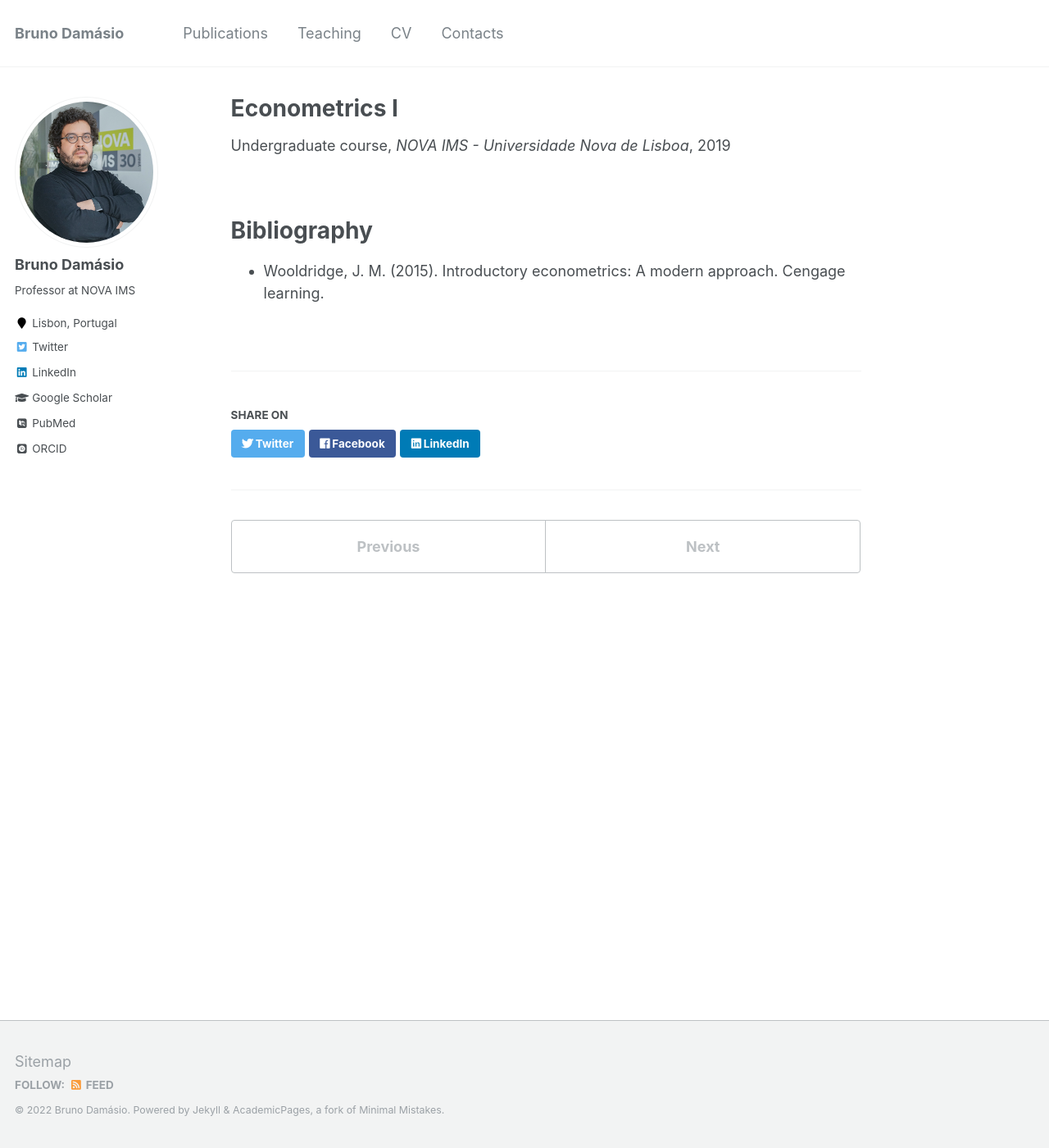
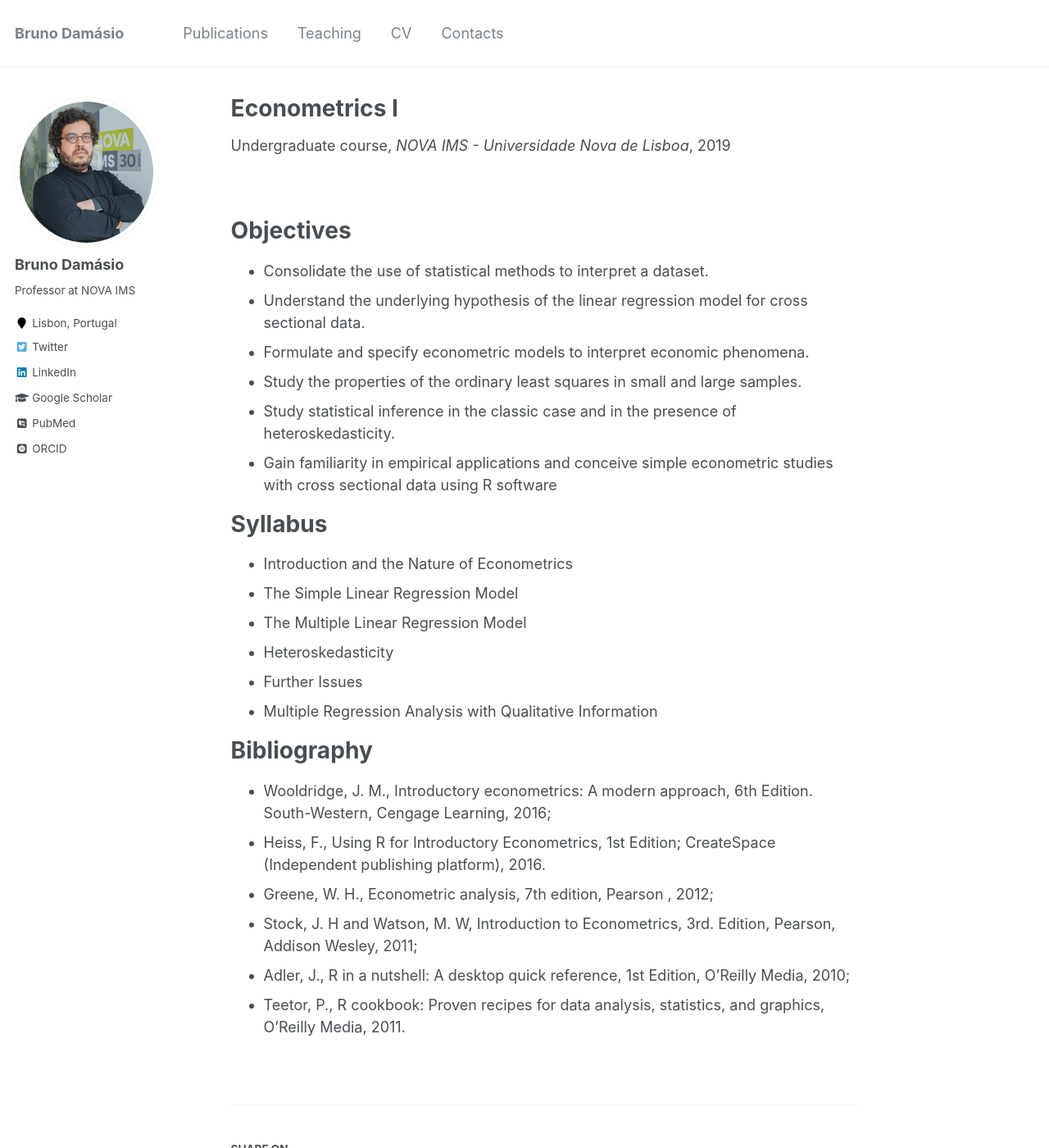
Before and after one commit to damasiob/damasiob.github.io, a Jekyll site: the page built from _teaching/econometrics-i.md, in a window 1280 px wide and 1400 px high. Shown: the whole window at 82% size. Built offline with Jekyll 4.4.1, drawn with Linux system fonts in a browser that asks for light colours; some web fonts are replaced.

Commit message:
Update econometrics-i.md

```diff
--- a/_teaching/econometrics-i.md
+++ b/_teaching/econometrics-i.md
@@ -9,6 +9,30 @@ location: "Lisbon, Portugal"
 ---
 <br>
 
+Objectives
+======
+* Consolidate the use of statistical methods to interpret a dataset.
+* Understand the underlying hypothesis of the linear regression model for cross sectional data.
+* Formulate and specify econometric models to interpret economic phenomena.
+* Study the properties of the ordinary least squares in small and large samples.
+* Study statistical inference in the classic case and in the presence of heteroskedasticity.
+* Gain familiarity in empirical applications and conceive simple econometric studies with cross sectional data using R software
+
+Syllabus
+======
+* Introduction and the Nature of Econometrics
+* The Simple Linear Regression Model
+* The Multiple Linear Regression Model
+* Heteroskedasticity
+* Further Issues
+* Multiple Regression Analysis with Qualitative Information
+
+
 Bibliography
 ======
-* Wooldridge, J. M. (2015). Introductory econometrics: A modern approach. Cengage learning.
+* Wooldridge, J. M., Introductory econometrics: A modern approach, 6th Edition. South-Western, Cengage Learning, 2016;
+* Heiss, F., Using R for Introductory Econometrics, 1st Edition; CreateSpace (Independent publishing platform), 2016.
+* Greene, W. H., Econometric analysis, 7th edition, Pearson , 2012;
+* Stock, J. H and Watson, M. W, Introduction to Econometrics, 3rd. Edition, Pearson, Addison Wesley, 2011;
+* Adler, J., R in a nutshell: A desktop quick reference, 1st Edition, O’Reilly Media, 2010;
+* Teetor, P., R cookbook: Proven recipes for data analysis, statistics, and graphics, O’Reilly Media, 2011.
```
